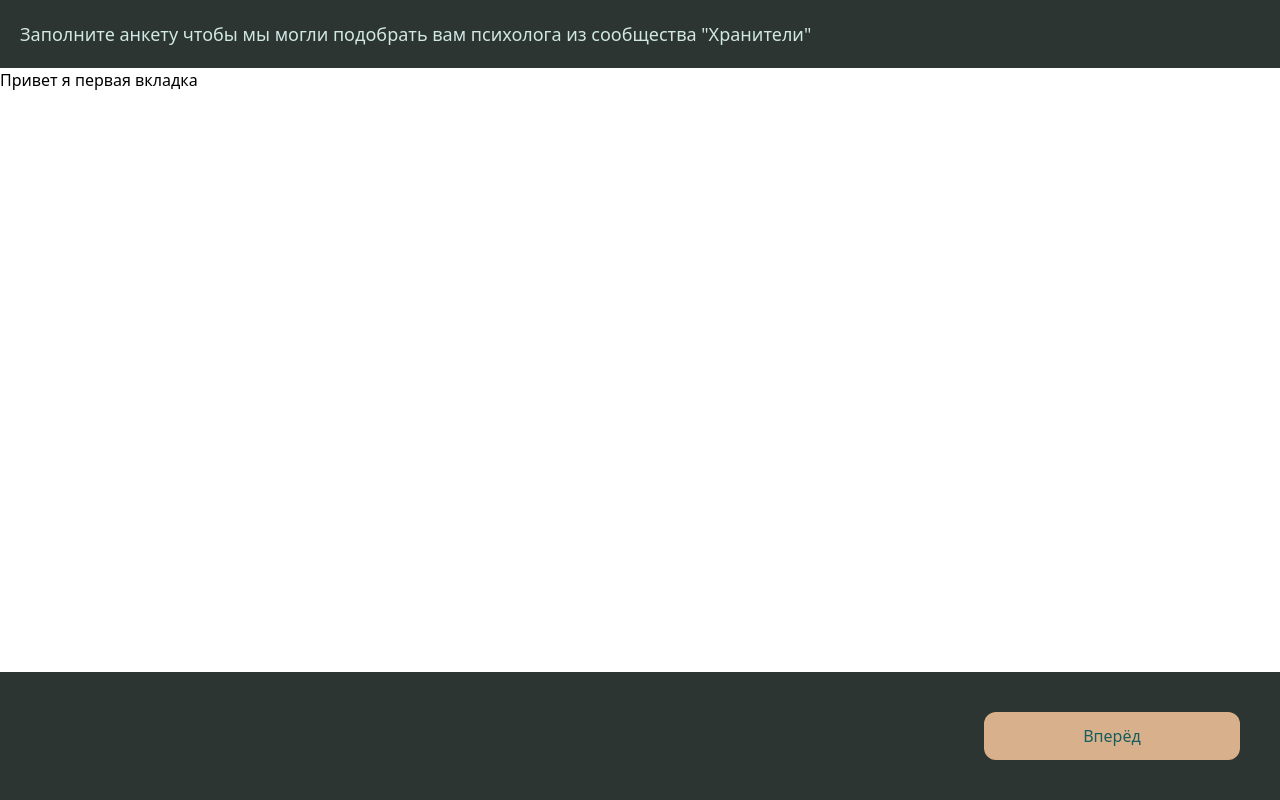
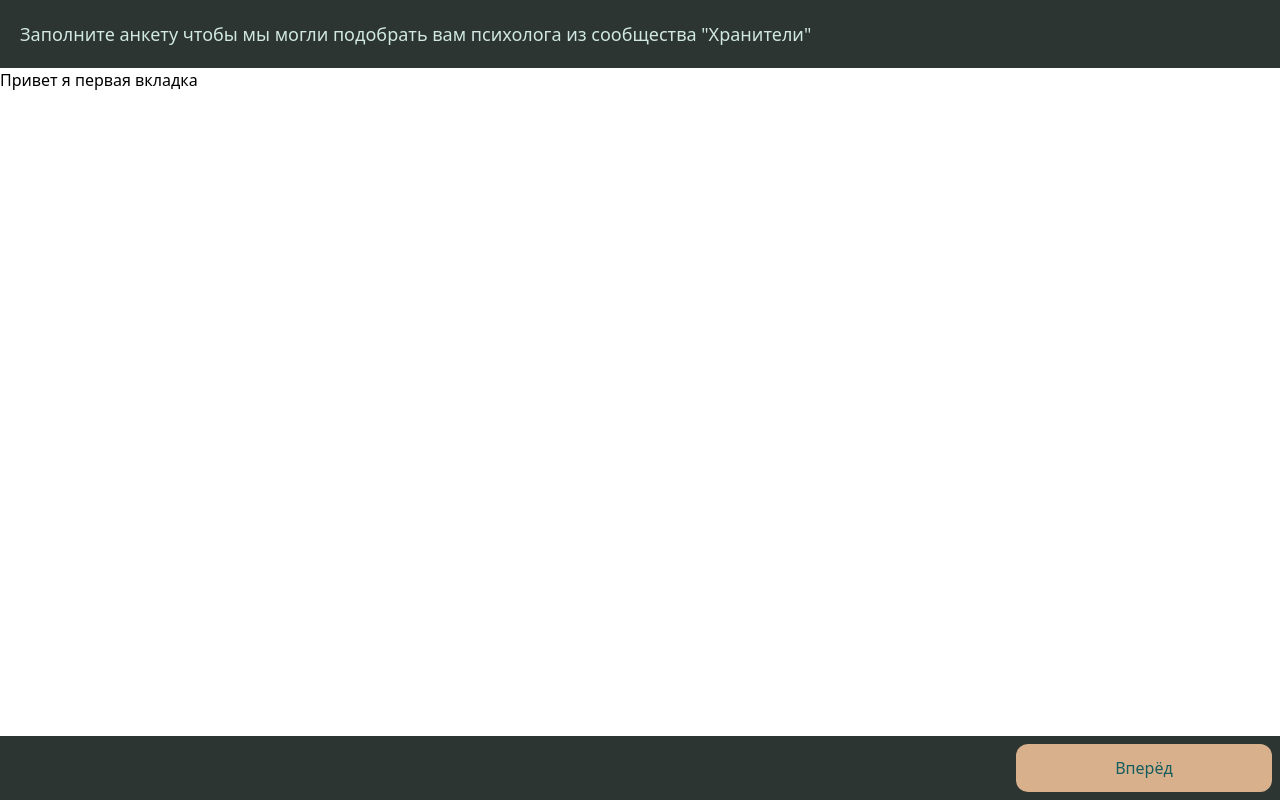
Before and after one commit to alexandr-bsu/-, a React (Vite) app: page / in a window 1280 px wide. Built offline with nearby package versions, Linux system fonts and the light colour scheme.

Commit message:
Update Form.jsx

```diff
--- a/src/components/Form.jsx
+++ b/src/components/Form.jsx
@@ -41,7 +41,7 @@ const Form = ({ maxTabsCount }) => {
         {/* Control buttons */}
         <div
           data-name="control-block"
-          className="p-10 flex items-center flex-wrap max-sm:grow gap-4 justify-between bg-[#2c3531] z-20"
+          className="p-2 flex items-center flex-wrap max-sm:grow gap-4 justify-between bg-[#2c3531] z-20"
         >
           {activeTabIndex != 0 ? (
             <Button
```
